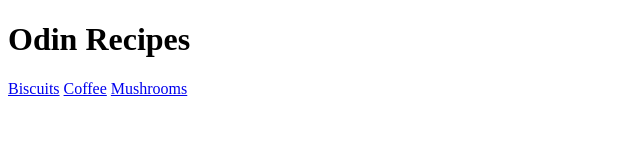
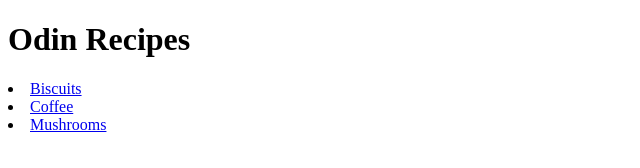
Before and after one commit to itsnotme404/odin-recipes, a plain HTML site: page index.html in a window 1280 px wide. Shown: the whole page, without its empty margins (0-640 px from the left). Drawn offline with Linux system fonts and the light colour scheme.

Commit message:
Edited main webpage

```diff
--- a/index.html
+++ b/index.html
@@ -7,8 +7,8 @@
 
     <body>
         <h1>Odin Recipes</h1>
-        <a href = "recipes/biscuits.html">Biscuits</a>
-        <a href = "recipes/coffee.html">Coffee</a>
-        <a href = "recipes/mushrooms.html">Mushrooms</a>
+        <li><a href = "recipes/biscuits.html">Biscuits</a></li>
+        <li><a href = "recipes/coffee.html">Coffee</a></li>
+        <li><a href = "recipes/mushrooms.html">Mushrooms</a></li>
     </body>
 </html>
```
